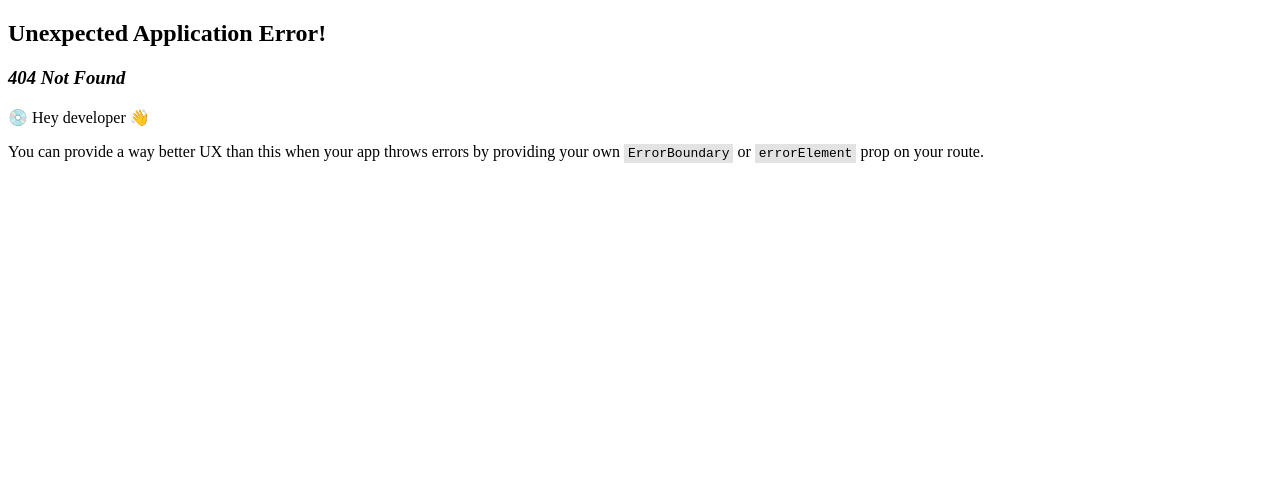
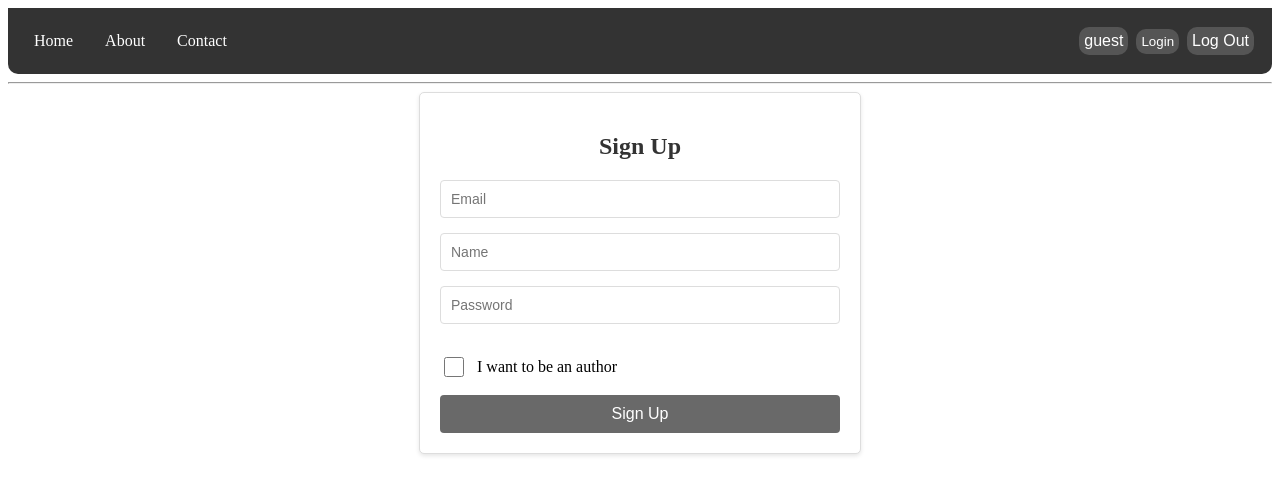
Before and after one commit to MrJustMeDahl/RecipeFrontend, a React (Vite) app: page /signup in a window 1280 px wide. Before the commit this address had no page. Shown: the top 494 px of the page. Built offline with nearby package versions, Linux system fonts and the light colour scheme.

Commit message:
loginFacade and signup page
changed navnar to correspond with signup, made SignUp.jsx and css

```diff
--- a/src/components/Navbar.jsx
+++ b/src/components/Navbar.jsx
@@ -1,5 +1,6 @@
 import React, { useState } from "react";
 import "../styling/Navbar.css";
+import { Link } from 'react-router-dom';
 import Modal from "./Modal";
 
 const Navbar = () => {
@@ -78,7 +79,7 @@ const Navbar = () => {
                 </div>
                 <div style={{ display: 'flex', justifyContent: 'space-between' }}>
                 <button type="submit">Login</button>
-                <a href="#">Sign Up</a>
+                <Link to="/signup">Sign Up</Link>
                 </div>
         </Modal>
         <button className="nav-button">Log Out</button>
--- /dev/null
+++ b/src/components/SignUp.jsx
@@ -0,0 +1,69 @@
+import React, { useState } from "react";
+import "../styling/SignUp.css";
+
+const SignUp = () => {
+    const [newUser, setNewUser] = useState({
+        email: "",
+        name: "",
+        password: "",
+        isAuthor: false
+ });
+
+ const handleSubmission = (event) => {
+    event.preventDefault();
+    console.log('User signed up', newUser);
+    setNewUser({
+        email: "",
+        name: "",
+        password: "",
+    });
+ };
+
+ const handleInputChange = (event) => {
+    const { name, value } = event.target;
+    setNewUser({ ...newUser, [name]: value });
+ };
+
+ const handleChekboxChange = (event) => {
+    setNewUser({ ...newUser, isAuthor: event.target.checked });
+    };
+
+ return (
+    <div className="signup">
+        <h2>Sign Up</h2>
+        <form onSubmit={handleSubmission}>
+                <input
+                    type="email"
+                    name="email"
+                    placeholder="Email"
+                    value={newUser.email}
+                    onChange={handleInputChange}
+                />
+                <input
+                    type="text"
+                    name="name"
+                    placeholder="Name"
+                    value={newUser.name}
+                    onChange={handleInputChange}
+                />
+                <input
+                    type="password"
+                    name="password"
+                    placeholder="Password"
+                    value={newUser.password}
+                    onChange={handleInputChange}
+                />
+                <div><input
+                    type="checkbox"
+                    name="isAuthor"
+                    checked={newUser.isAuthor}
+                    onChange={handleChekboxChange}
+                /> I want to be an author</div>
+
+            <button type="submit">Sign Up</button>
+        </form>
+    </div>
+    );
+}
+
+export default SignUp;
--- a/src/main.jsx
+++ b/src/main.jsx
@@ -6,6 +6,7 @@ import RecipeDetail from './components/RecipeDetails';
 import About from './components/About';
 import Contact from './components/Contact';
 import RecommendedRecipes from './components/RecommendedRecipes.jsx';
+import SignUp from './components/SignUp.jsx';
 import { RouterProvider, Route, createRoutesFromElements, createBrowserRouter } from 'react-router-dom'
 const routes = createBrowserRouter(
   createRoutesFromElements(
@@ -15,6 +16,8 @@ const routes = createBrowserRouter(
       <Route path="/about" element={<About />} />
       <Route path="/contact" element={<Contact />} />
       <Route path="/recommended" element={<RecommendedRecipes />} />
+      <Route path="/signup" element={<SignUp />} />
+
     </Route>
   )
 )
--- /dev/null
+++ b/src/styling/SignUp.css
@@ -0,0 +1,91 @@
+/* SignUp.css */
+.signup {
+    max-width: 400px;
+    margin: 0 auto;
+    padding: 20px;
+    border: 1px solid #ddd;
+    border-radius: 5px;
+    box-shadow: 0 2px 4px rgba(0, 0, 0, 0.1);
+    background-color: #fff;
+}
+
+.signup h2 {
+    text-align: center;
+    color: #333;
+    margin-bottom: 20px;
+}
+
+.signup form {
+    display: flex;
+    flex-direction: column;
+    gap: 15px;
+}
+
+.signup label {
+    display: flex;
+    flex-direction: column;
+    font-size: 14px;
+    color: #666;
+}
+
+.signup input[type="email"],
+.signup input[type="text"],
+.signup input[type="password"] {
+    padding: 10px;
+    border: 1px solid #ddd;
+    border-radius: 4px;
+    font-size: 14px;
+}
+
+.signup input[type="email"]:focus,
+.signup input[type="text"]:focus,
+.signup input[type="password"]:focus {
+    outline: none;
+    border-color: #80bdff;
+    box-shadow: 0 0 0 0.2rem rgba(0, 123, 255, 0.25);
+}
+
+.signup button[type="submit"] {
+    padding: 10px 20px;
+    border: none;
+    border-radius: 4px;
+    background-color: #696969;
+    color: white;
+    font-size: 16px;
+    cursor: pointer;
+    transition: background-color 0.2s;
+}
+
+.signup button[type="submit"]:hover {
+    background-color: #0056b3;
+}
+
+/* Style for checkbox label */
+.signup label {
+    display: flex;
+    align-items: center;
+    gap: 10px;
+    font-size: 16px;
+    color: #333;
+}
+
+/* Custom style for the checkbox */
+.signup input[type="checkbox"] {
+    width: 20px; /* Size of the checkbox */
+    height: 20px; /* Size of the checkbox */
+    border: 1px solid #ddd; /* Border of the checkbox */
+    border-radius: 4px; /* Rounded corners for the checkbox */
+    cursor: pointer; /* Pointer cursor on hover */
+}
+
+/* Style for the text next to the checkbox */
+.signup label span {
+    margin-left: 8px; /* Space between checkbox and label text */
+}
+
+.signup div {
+    display: flex;
+    align-items: center; /* Vertically centers the checkbox and text */
+    gap: 10px; /* Space between the checkbox and the text */
+    margin-top: 15px; /* Space above the checkbox for visual separation */
+}
```
Also changed, not shown: src/facade/loginFacade.js (added, +27 -0 lines).
